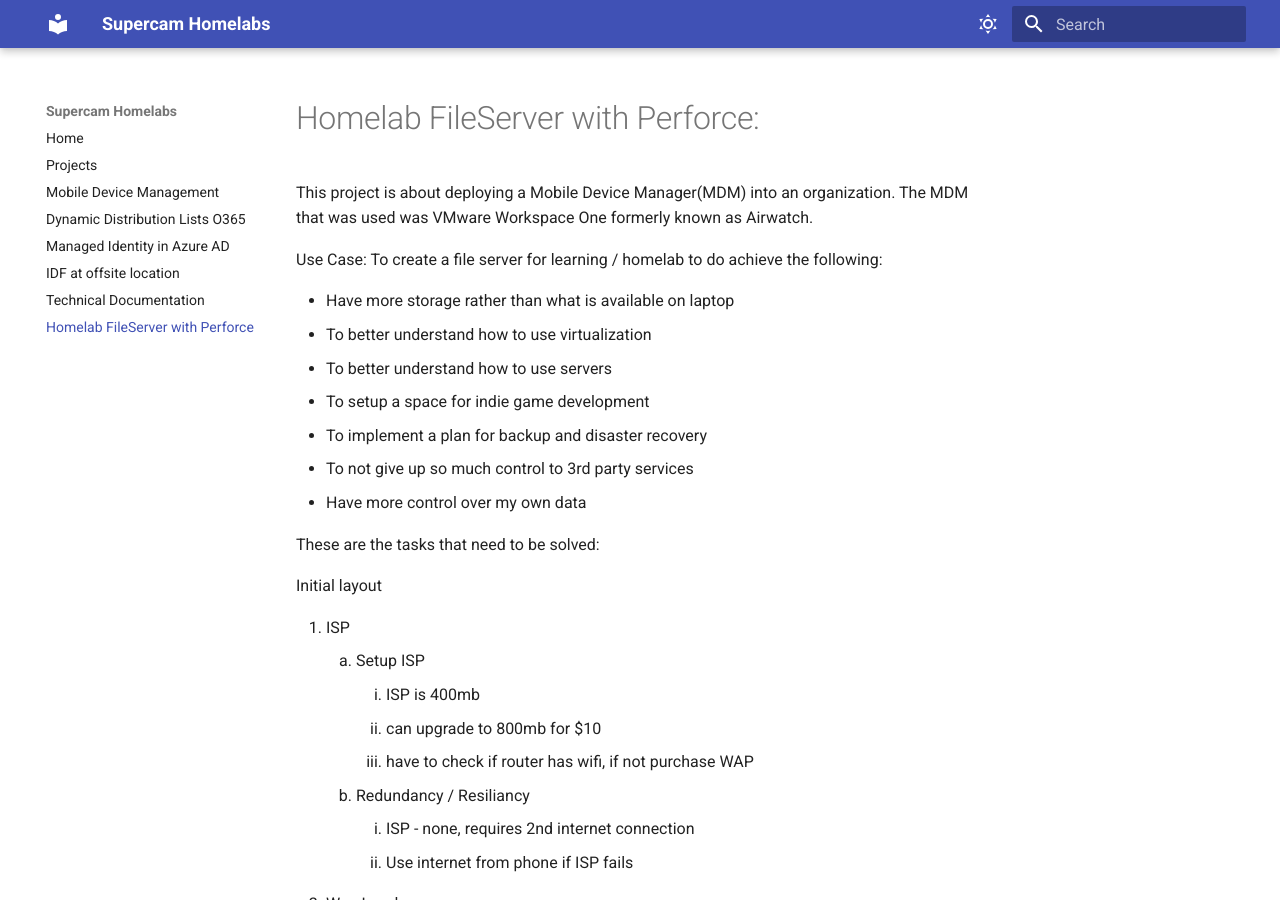
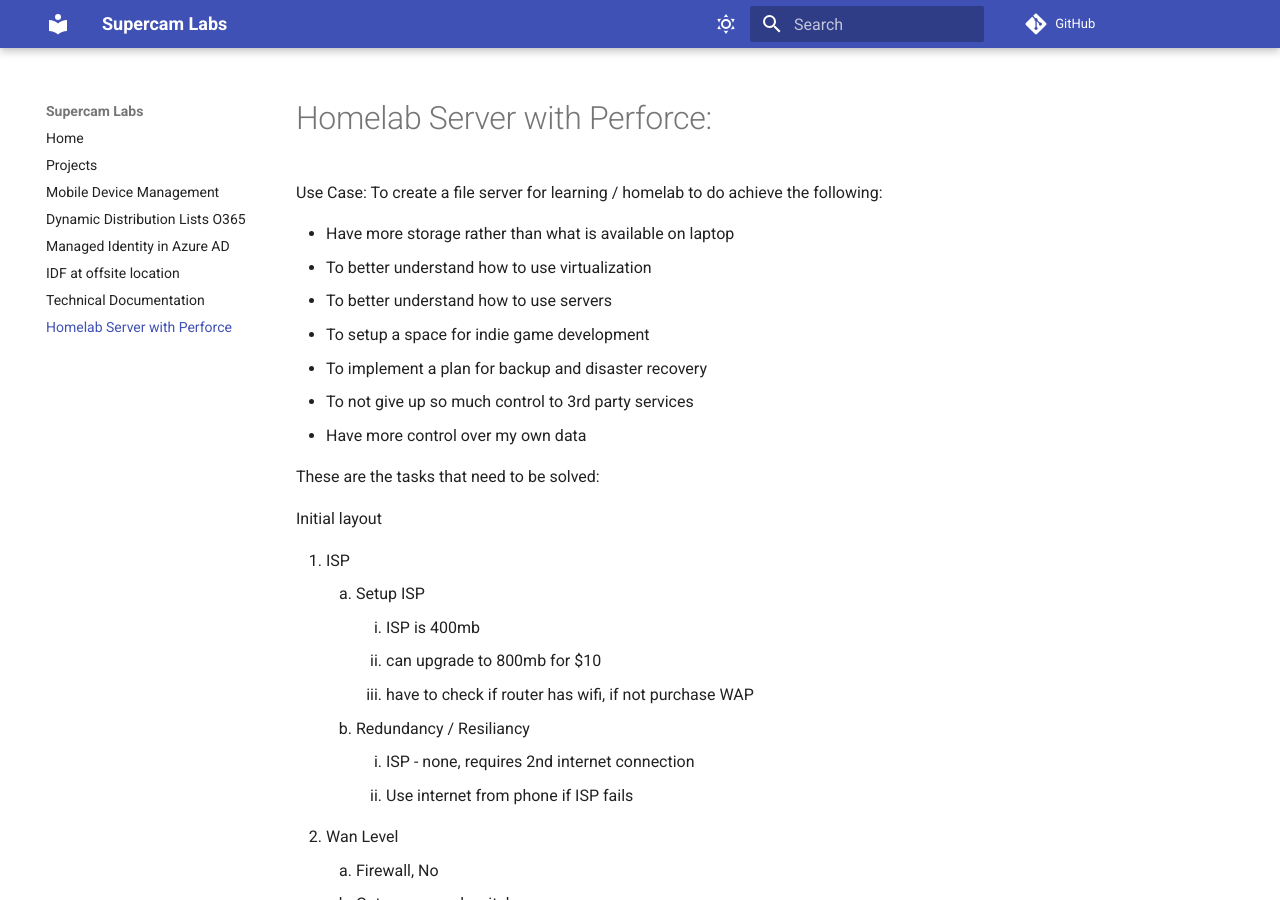
Before and after one commit to supercam/greybox, an MkDocs documentation site: the page built from docs/studio_perforce.md, in a window 1280 px wide and 900 px high. Built offline with MkDocs 1.6.1 and Material for MkDocs 9.7.7, drawn with Linux system fonts in a browser that asks for light colours.

Commit message:
format update
format update

```diff
--- a/docs/index.md
+++ b/docs/index.md
@@ -1,4 +1,4 @@
-# Supercam Homelabs
+# Supercam Labs
 
 Hello, Thank you for visiting this page.  This is meant to be a technical documentation hub for all the projects I have worked on in IT.  This was created to provide additional information that would not be avaiable on my resume.  This page also demonstrates the understanding of a simple CI/CD pipeline for technical documentation.
 
--- a/docs/studio_perforce.md
+++ b/docs/studio_perforce.md
@@ -1,7 +1,4 @@
-# Homelab FileServer with Perforce:
-
-This project is about deploying a Mobile Device Manager(MDM) into an organization.
-The MDM that was used was VMware Workspace One formerly known as Airwatch.
+# Homelab Server with Perforce:
 
 Use Case:
 To create a file server for learning / homelab to do achieve the following:
@@ -13,8 +10,6 @@
 * To implement a plan for backup and disaster recovery
 * To not give up so much control to 3rd party services
 * Have more control over my own data
-
-
 
 These are the tasks that need to be solved:
 
--- a/mkdocs.yml
+++ b/mkdocs.yml
@@ -1,4 +1,4 @@
-site_name: Supercam Homelabs
+site_name: Supercam Labs
 site_url: https://supercam.github.io/greybox
 nav:
     - Home: index.md
@@ -8,7 +8,9 @@
     - Managed Identity in Azure AD: cloud_identity.md
     - IDF at offsite location: idf.md
     - Technical Documentation: techdocs.md
-    - Homelab FileServer with Perforce: studio_perforce.md
+    - Homelab Server with Perforce: studio_perforce.md
+
+repo_url: https://github.com/supercam/
 
 theme:
   palette:
@@ -17,8 +19,8 @@
         icon: material/weather-sunny
         name: Switch to dark mode
     - scheme: slate
-      primary: blue grey
-      accent: light blue
+      primary: yellow
+      accent:
       toggle:
         icon: material/weather-night
         name: Switch to light mode
```
Also changed, not shown: docs/projects.md (+10 -3 lines).
